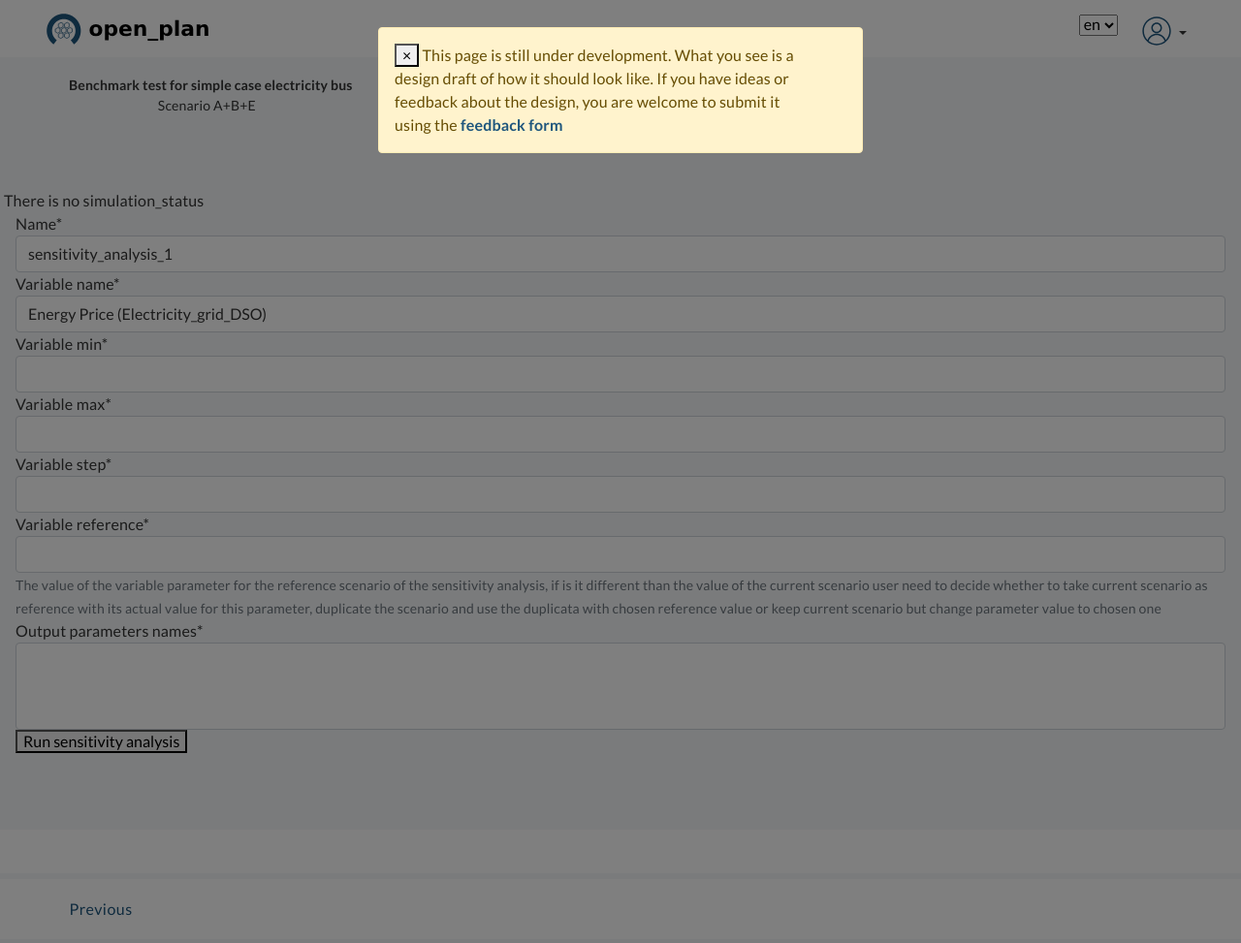
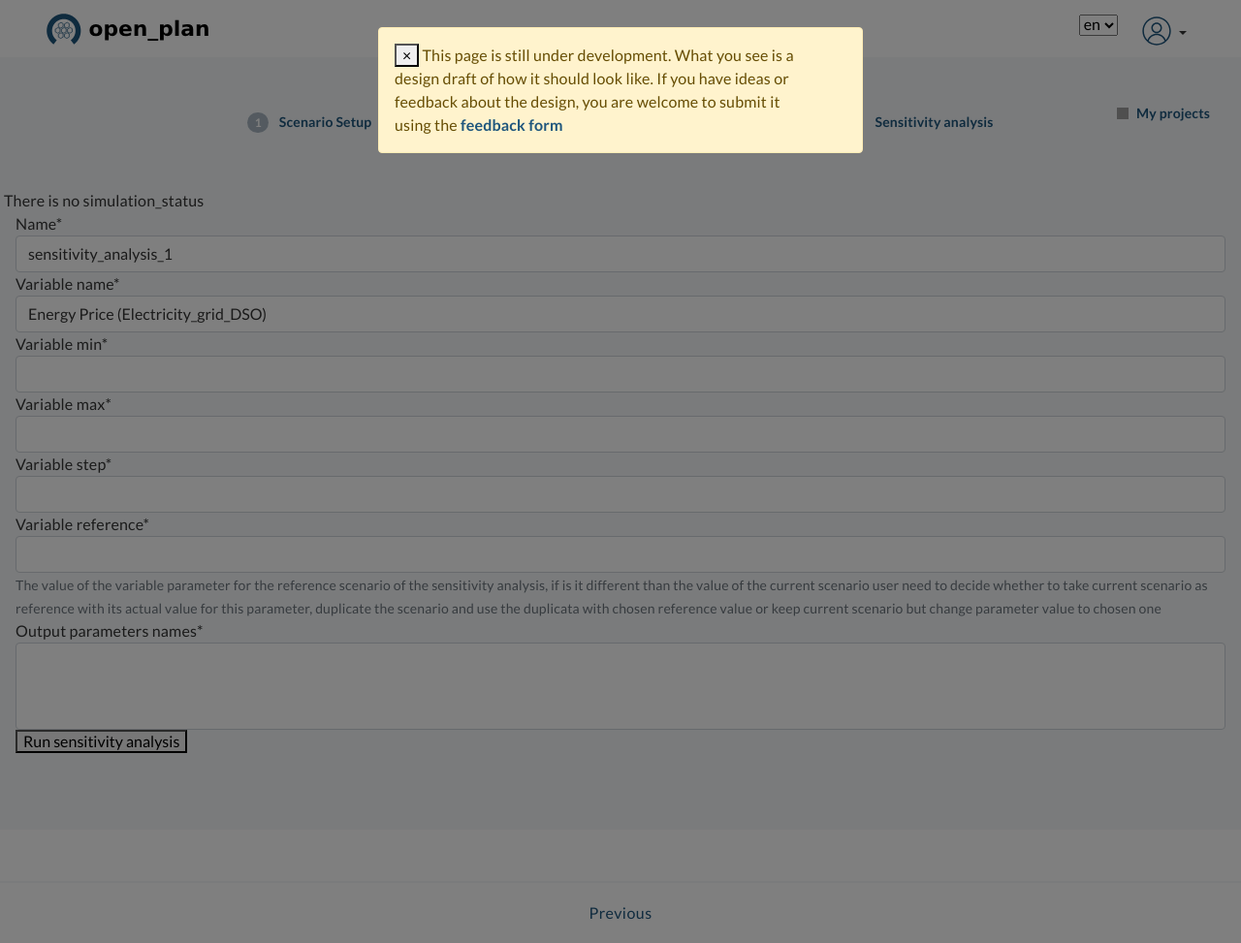
Before and after one commit to in-RET/in.RET-EnSys-open-plan-GUI, a Django app: page /en/scenario/1/sensitivity-analysis/run in a window 1280 px wide. Shown: the whole page at 97% size. Run offline with Django 3.2, Linux system fonts and the light colour scheme; a user stored in the database is signed in; data comes from the database, SQL or seed files in the repository; data that the repository does not hold is empty; style sheets or scripts are compiled from the project's sources; parts of the project's set-up code (start-up, migrations or seed data) failed here and were passed over; some libraries are stand-ins or nearby versions; grey boxes are pictures that could not be loaded.

Commit message:
Fix scenario step footers

```diff
--- a/app/templates/base.html
+++ b/app/templates/base.html
@@ -69,9 +69,9 @@
 {% endblock %}
 
 
+{% block footer %}
+<footer class="footer">
 
-<footer class="footer">
-    {% block footer %}
 
     <div>
         <div class="footer__logo">
@@ -88,9 +88,8 @@
             </ul>
         </div>
     </div>
+</footer>
     {% endblock footer %}
-</footer>
-
 
 
 <script src="{% static 'js/bootstrap.bundle.min.js' %}"></script>
--- a/app/templates/scenario/scenario_progression.html
+++ b/app/templates/scenario/scenario_progression.html
@@ -11,10 +11,11 @@
 {% block content %}
 
     <section class="wizard">
-        <div class="wizard__name">
+        <div>
+            <h1 class="wizard__name">
                 <span class="project">{{ proj_name }}</span>
                 <span class="scenario">Scenario {{ scenario.name }}</span>
-        </div>
+            </h1>
             <div class="wizard__steps">
                 <ul>
                     {% for step in step_list %}
@@ -34,7 +35,12 @@
                     {% endfor %}
                 </ul>
             </div>
-        <div></div>
+            <div class="wizard__back">
+          <div>
+            <a href="{% url 'project_search' proj_id %}">My projects</a>
+          </div>
+        </div>
+        </div>
     </section>
 
     {% block progression_content %}
--- a/app/templates/scenario/sensitivity_analysis.html
+++ b/app/templates/scenario/sensitivity_analysis.html
@@ -73,11 +73,15 @@
 {% endblock end_body_scripts %}
 
 {% block footer %}
-<div class="step-footer">
 
+<footer class="step-footer">
     <div>
-        <a class="btn btn--medium btn--hollow btn--previous" href="{% url 'scenario_steps_edit' proj_id scen_id 4 %}" aria-disabled="true">{% translate "Previous" %}</a>
+        <div class="step-footer__left"></div>
+        <div class="step-footer__center">
+            <a class="btn btn--medium btn--hollow btn--previous" href="{% url 'scenario_steps_edit' proj_id scen_id 4 %}" aria-disabled="true">{% translate "Previous" %}</a>        </div>
+        <div class="step-footer__right">
+        </div>
+    </div>
+</footer>
 
-    </div>
-</div>
 {% endblock footer %}
```
Also changed, not shown: app/templates/scenario/scenario_step1.html (+14 -3 lines), app/templates/scenario/scenario_step2.html (+9 -5 lines), app/templates/scenario/scenario_step3.html (+10 -5 lines), app/templates/scenario/scenario_step4.html (+10 -4 lines). Lines whose indentation alone changed are shown as unchanged.
